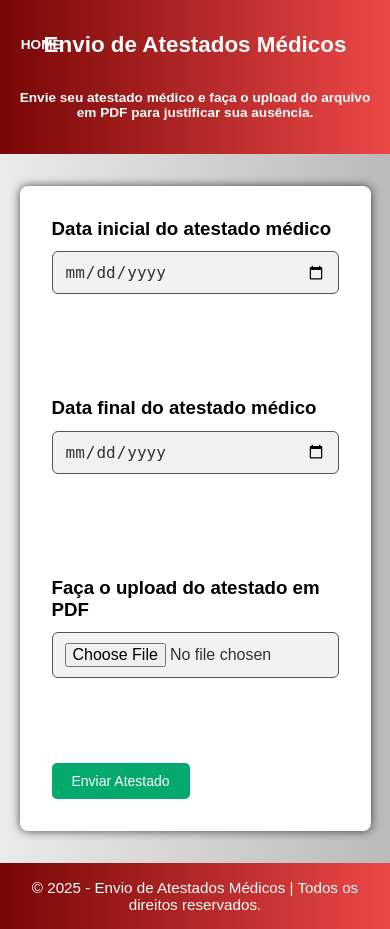
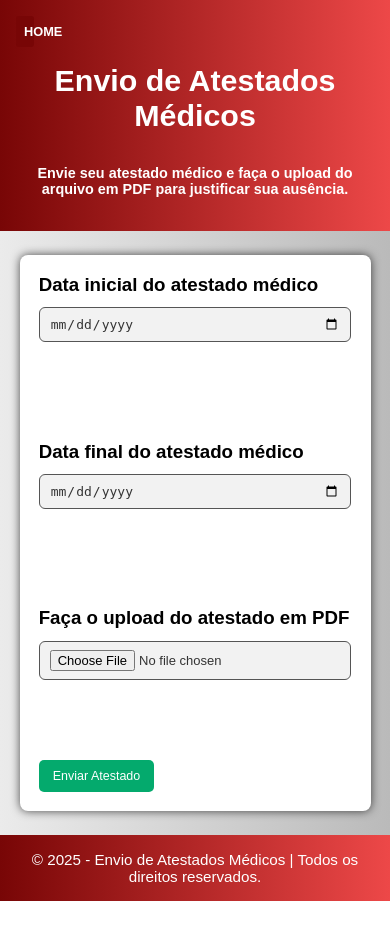
Before and after one commit to Slot148/Projeto-Integrador-2025-1, a Flask app: page /cadastro_atestados in a window 390 px wide. After the commit the page ends 901 px from the top, so only its background shows below. Run offline with Flask 3, Linux system fonts and the light colour scheme; the visitor is signed in with stand-in values (Sample User, id 1).

Commit message:
<feat> adição do css na página envio de atestados

```diff
--- a/app/static/css/base.css
+++ b/app/static/css/base.css
@@ -29,9 +29,14 @@ header a {
     padding: 0.5rem;
     border-radius: 0.2rem;
     font-weight: bold;
-    position: absolute;
+    display: flex;
+    flex-direction: column;
+    justify-content: start;
+    text-align: left;
     left: 2rem;
     top: 3rem;
+    background-color: #780606;
+    max-width: 5%;
 }
 
 header a:hover {
@@ -97,7 +102,7 @@ footer {
     }
 
     header h1 {
-        font-size: 1.6rem;
+        font-size: 1.8rem;
     }
 
     header h3 {
@@ -122,15 +127,15 @@ footer {
     }
 
     header h1 {
-        font-size: 1.4rem;
+        font-size: 1.9rem;
     }
 
     header h3 {
-        font-size: 0.85rem;
+        font-size: 0.9rem;
     }
 
     header a {
-        font-size: 0.85rem;
+        font-size: 0.80rem;
         top: 1.8rem;
         left: 0.8rem;
         right: 0.8;
@@ -148,7 +153,7 @@ footer {
     }
 
     header h1 {
-        font-size: 1.4rem;
+        font-size: 1.8rem;
     }
 
     header h3 {
--- a/app/static/css/envio_atest.css
+++ b/app/static/css/envio_atest.css
@@ -1,63 +1,111 @@
-
-
-  /* Área principal da página (o formulário) */
 main {
-    max-width: 30rem; /* Largura máxima do conteúdo (para não ficar muito largo) */
+    max-width: 30rem;
     width: 90%;
-    margin: 2rem auto; /* Espaço externo e centralização horizontal */
-    padding: 2rem; /* Espaçamento interno */
-    background-color: #ffffff; /* Fundo branco para destacar o formulário */
-    border-radius: 8px; /* Bordas levemente arredondadas */
-    box-shadow: 0 0 10px rgba(0, 0, 0, 0.685); /* Sombra suave ao redor */
+    margin: 2rem auto;
+    padding: 2rem;
+    background-color: #ffffff;
+    border-radius: 8px;
+    box-shadow: 0 0 10px rgba(0, 0, 0, 0.685);
 }
 
-  /* O formulário em si */
 form {
-    display: flex; /* Layout flexível */
-    flex-direction: column; /* Itens empilhados verticalmente */
-    gap: 1.5rem; /* Espaço entre as seções */
+    display: flex;
+    flex-direction: column;
+    gap: 1.5rem;
 }
 
-  /* Estilo dos inputs de data e de arquivo */
 input[type="date"],
 input[type="file"] {
-    padding: 10px 12px; /* Espaçamento interno para deixar confortável de usar */
-    font-size: 16px; /* Tamanho de fonte legível */
-    border: 1px solid #555; /* Borda discreta e escura */
-    border-radius: 6px; /* Bordas arredondadas */
-    background-color: #f2f2f2; /* Cor de fundo cinza claro */
-    color: #333; /* Cor do texto dentro do input */
-    outline: none; /* Remove a borda azul que aparece ao focar */
-    transition: border-color 0.3s ease, background-color 0.3s ease; /* Transição suave ao passar o mouse ou focar */
+    padding: 10px 12px;
+    font-size: 16px;
+    border: 1px solid #555;
+    border-radius: 6px;
+    background-color: #f2f2f2;
+    color: #333;
+    outline: none;
+    transition: border-color 0.3s ease, background-color 0.3s ease;
 }
 
-  /* Quando passa o mouse sobre os campos */
 input[type="date"]:hover,
 input[type="file"]:hover {
-    border-color: #000; /* Escurece a borda ao passar o mouse */
-    background-color: #e8e8e8; /* Fundo levemente mais escuro */
+    border-color: #000;
+    background-color: #e8e8e8;
 }
 
-  /* Quando o campo recebe foco (é clicado) */
 input[type="date"]:focus,
 input[type="file"]:focus {
-    border-color: #ed4848; /* Destaca a borda com o mesmo vermelho do cabeçalho */
-    box-shadow: 0 0 4px rgba(237, 72, 72, 0.4); /* Adiciona uma sombra vermelha suave */
+    border-color: #ed4848;
+    box-shadow: 0 0 4px rgba(237, 72, 72, 0.4);
 }
 
-  /* Estilo do botão de envio */
 button {
-    background-color: #04AA6D; /* Verde forte */
-    border: none; /* Remove borda padrão */
-    color: white; /* Texto branco */
-    padding: 10px 20px; /* Espaçamento interno */
-    font-size: 14px; /* Tamanho do texto */
-    border-radius: 5px; /* Bordas arredondadas */
-    transition: background-color 0.3s ease; /* Transição suave ao mudar a cor */
-    align-self: flex-start; /* Alinha o botão à esquerda */
+    background-color: #04AA6D;
+    border: none;
+    color: white;
+    padding: 10px 20px;
+    font-size: 14px;
+    border-radius: 5px;
+    transition: background-color 0.3s ease;
+    align-self: flex-start;
 }
 
-  /* Efeito ao passar o mouse sobre o botão */
 button:hover {
-    background-color: #038e5a; /* Verde um pouco mais escuro para indicar ação */
+    background-color: #038e5a;
 }
+
+@media (max-width: 1024px) {
+    main {
+        max-width: 26rem;
+        padding: 1.8rem;
+    }
+
+    input[type="date"],
+    input[type="file"] {
+        font-size: 15px;
+    }
+
+    button {
+        font-size: 13px;
+        padding: 10px 18px;
+    }
+}
+
+@media (max-width: 768px) {
+    main {
+        max-width: 90%;
+        padding: 1.6rem;
+    }
+
+    input[type="date"],
+    input[type="file"] {
+        font-size: 14px;
+        padding: 9px 10px;
+    }
+
+    button {
+        font-size: 13px;
+        padding: 9px 16px;
+    }
+}
+
+@media (max-width: 480px) {
+    main {
+        padding: 1.2rem;
+        margin: 1.5rem auto;
+    }
+
+    form {
+        gap: 1.2rem;
+    }
+
+    input[type="date"],
+    input[type="file"] {
+        font-size: 13px;
+        padding: 8px 10px;
+    }
+
+    button {
+        font-size: 12.5px;
+        padding: 9px 14px;
+    }
+}
```
Lines whose indentation alone changed are shown as unchanged.
